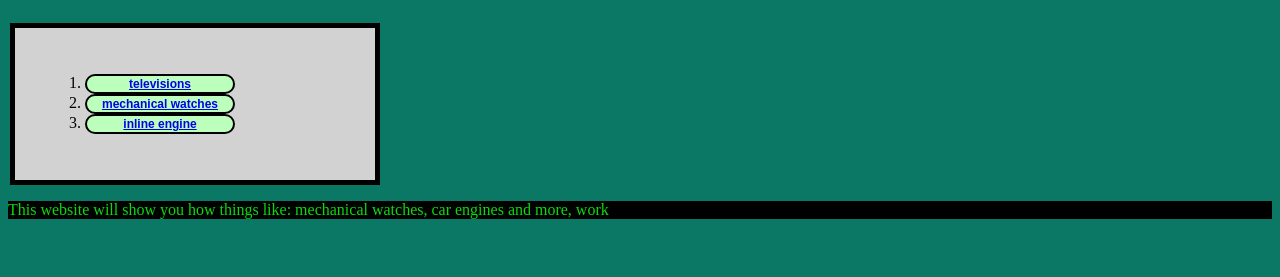
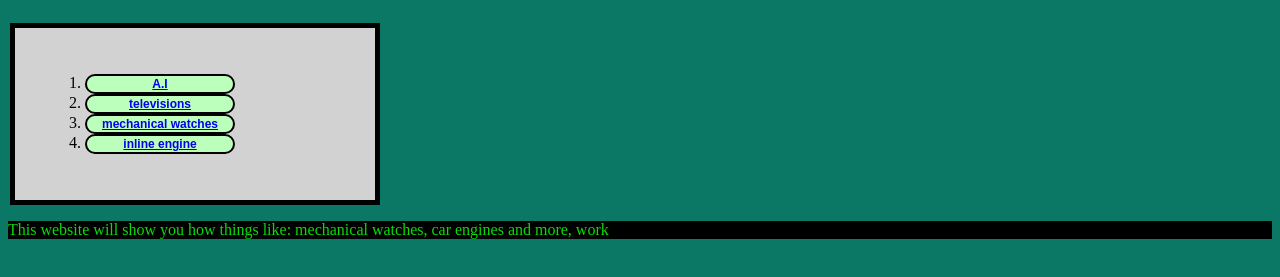
Before and after one commit to rg10253/pages, a plain HTML site: page index.html in a window 1280 px wide. Shown: the part 167-444 px from the top of the page. Drawn offline with Linux system fonts and the light colour scheme.

Commit message:
Update index.html

```diff
--- a/index.html
+++ b/index.html
@@ -59,6 +59,7 @@
     <h1>How things work</h1>
     <div>
     <ol>
+      <li><button class = "list"><a href = "ai.html" target="_blank"> A.I</a></button></li>
       <li><button class = "list"><a href = "tv.html" target="_blank">televisions</a></button></li>
       <li><button class = "list"><a href = "Watch.html" target="_blank">mechanical watches</a></button></li>
       <Li><button class = "list"><a href = "Inline-engine.html" target="_blank"> inline engine</a></button></Li>
```
